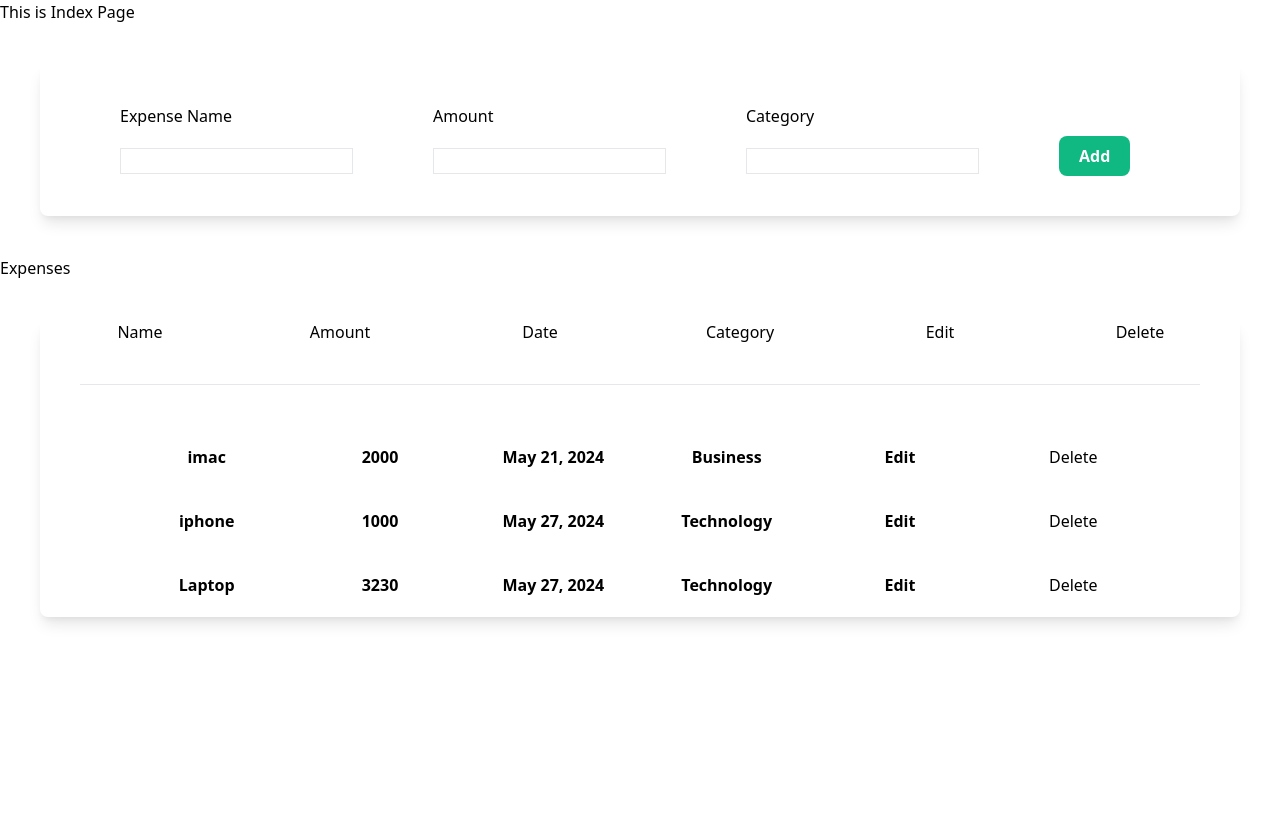
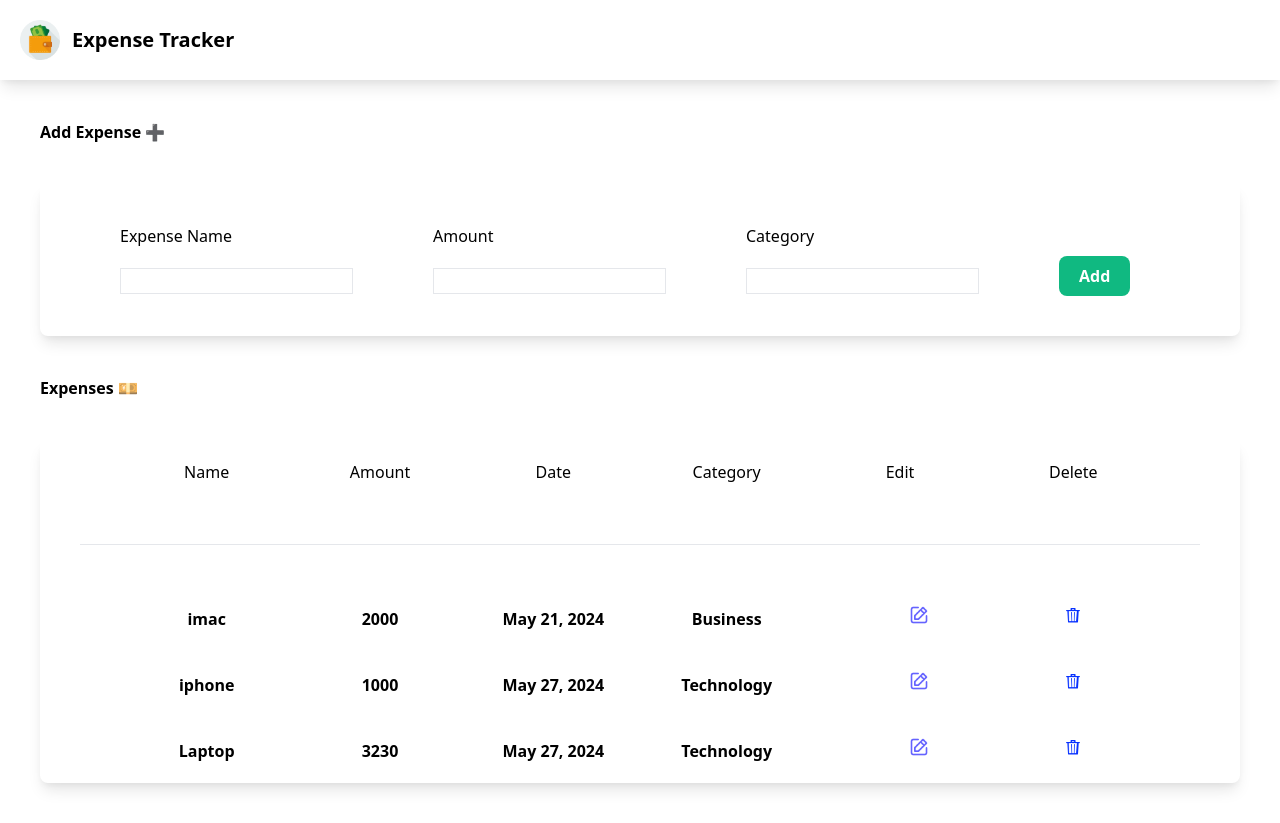
Before and after one commit to rahulkathuriaaa/Expense-Tracker, a Django app: page / in a window 1280 px wide. Before the commit the page ends 624 px from the top, so only its background shows below. Run offline with Django 5.2, Linux system fonts and the light colour scheme; data comes from the database, SQL or seed files in the repository; style sheets or scripts are compiled from the project's sources.

Commit message:
designed the home page

```diff
--- a/myapp/templates/myapp/base.html
+++ b/myapp/templates/myapp/base.html
@@ -9,6 +9,14 @@
     <title>Document</title>
 </head>
 <body>
+    <nav class="shadow-lg p-5">
+        <div class="container flex flex-wrap justify-between items-center mx-auto">
+            <a href="#" class="flex">
+                <img class="h-10 mr-3 " src="{% static "myapp/images/wallet.png" %}" alt="">
+                <span class="self-center text-xl font-semibold">Expense Tracker</span>
+            </a>
+        </div>
+    </nav>
     {% block body %}
     {% endblock body %}
 </body>
--- a/myapp/templates/myapp/index.html
+++ b/myapp/templates/myapp/index.html
@@ -1,6 +1,7 @@
 {% extends "myapp/base.html" %}
+{% load static %}
 {% block body %}
-<h1>This is Index Page</h1>
+<div class="m-10 font-bold">Add Expense ➕</div>
 <form method="post" class="shadow-lg m-10 rounded-lg ">
 
     {% csrf_token %}
@@ -38,9 +39,9 @@
     </div>
 </form>
 
-<div>Expenses</div>
+<div class="m-10 font-bold">Expenses 💴</div>
 <div class="shadow-lg m-10 rounded-lg">
-    <div class="expense-header flex flex-wrap space-x-40">
+    <div class="expense-header flex flex-wrap space-x-40 px-20 py-5">
         <span>Name</span>
         <span>Amount</span>
         <span>Date</span>
@@ -55,12 +56,12 @@
         <span class="font-bold">{{expense.amount}}</span>
         <span class="font-bold">{{expense.date}}</span>
         <span class="font-bold">{{expense.category}}</span>
-        <span class="font-bold"><a href="{% url "edit" expense.id %}">Edit</a></span>
-        <span class="font-bold">
+        <span class="pl-24"><a href="{% url "edit" expense.id %}"><img class="h-5" src="{% static 'myapp/images/edit.png' %}" alt=""></a></span>
+        <span class="pl-22">
             <form method="post" action="{% url "delete" expense.id %}">
                 {% csrf_token %}
                 <button type='submit' name="delete">
-                    Delete
+                    <img class="h-5" src="{% static 'myapp/images/delete.png' %}" alt="">
                 </button>
             </form>
         </span>
```
Also changed, not shown: myapp/static/myapp/images/delete.png (added), myapp/static/myapp/images/edit.png (added), myapp/static/myapp/images/wallet.png (added).
